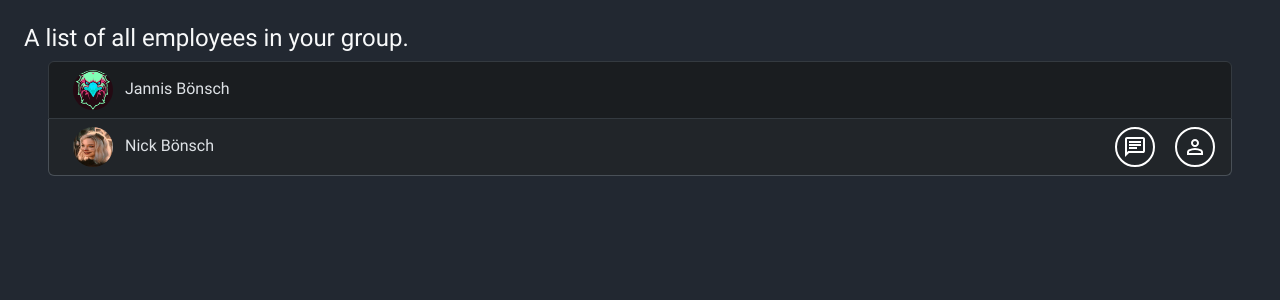
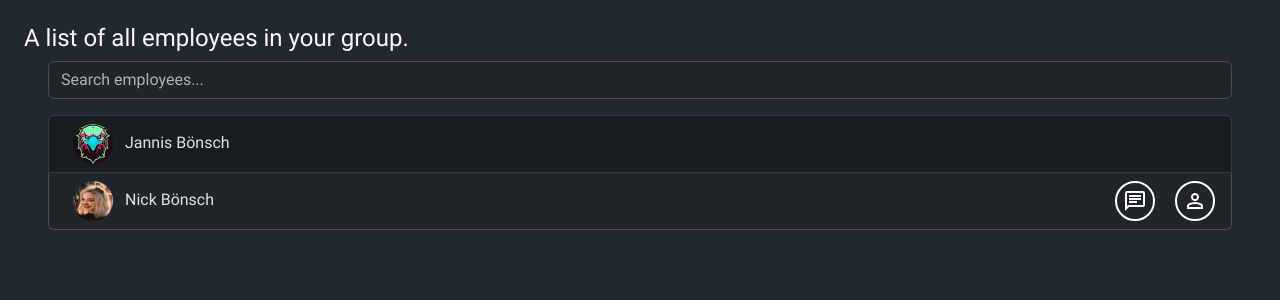
Before and after one commit to Rehajel15/TaskSphere, a Django app: page /home/employees in a window 1280 px wide. Shown: the part 56-356 px from the top of the page. Run offline with Django 5.2, Linux system fonts and the light colour scheme; a user stored in the database is signed in; data comes from the database, SQL or seed files in the repository; both versions use the stored data as it was after the commit; some libraries are stand-ins or nearby versions.

Commit message:
Added the search bar in the employees list

```diff
--- a/authentication/templates/authentication/base.html
+++ b/authentication/templates/authentication/base.html
@@ -139,7 +139,7 @@
             <a class=" text-decoration-none text-light" href="">copyright page</a>
         </div>
 
-        <script async defer>
+        <script>
             function closeAlert(element) {
                 let alert = element.parentElement;
                 let container = document.getElementById('messages')
--- a/home/templates/home/employees.html
+++ b/home/templates/home/employees.html
@@ -5,8 +5,11 @@
 
 {% block content %}
 <h4 class="text-light ms-4">A list of all employees in your group.</h4>
+<div class="px-5 mb-3">
+  <input type="text" onkeyup="searchEmployee()" id="employeeSearch" class="form-control" placeholder="Search employees...">
+</div>
 
-<ul class="list-group px-5">
+<ul id="employees_list" class="list-group px-5">
     <li class="list-group-item list-group-item-dark" aria-current="true">
         <img src="{{user.profile_picture.url}}" alt="Profile Picture" class="rounded-circle ms-2" style="width: 40px; height: 40px;">
         <span class="ms-2">{{request.user.firstname}} {{request.user.lastname}}</span>
@@ -30,4 +33,26 @@
     {% endif %}
     {% endfor %}
 </ul>
+
+<script>
+    function searchEmployee() {
+        // Declare variables
+        var input, filter, ul, li, a, i, txtValue;
+        input = document.getElementById('employeeSearch');
+        filter = input.value.toUpperCase();
+        ul = document.getElementById("employees_list");
+        li = ul.getElementsByTagName('li');
+
+        // Loop through all list items, and hide those who don't match the search query
+        for (i = 0; i < li.length; i++) {
+            span = li[i].getElementsByTagName("span")[0];
+            txtValue = span.textContent || span.innerText;
+            if (txtValue.toUpperCase().indexOf(filter) > -1) {
+            li[i].classList.remove('d-none');
+            } else {
+            li[i].classList.add('d-none');
+            }
+        }
+    }
+</script>
 {% endblock %}
```
Also changed, not shown: db.sqlite3.
